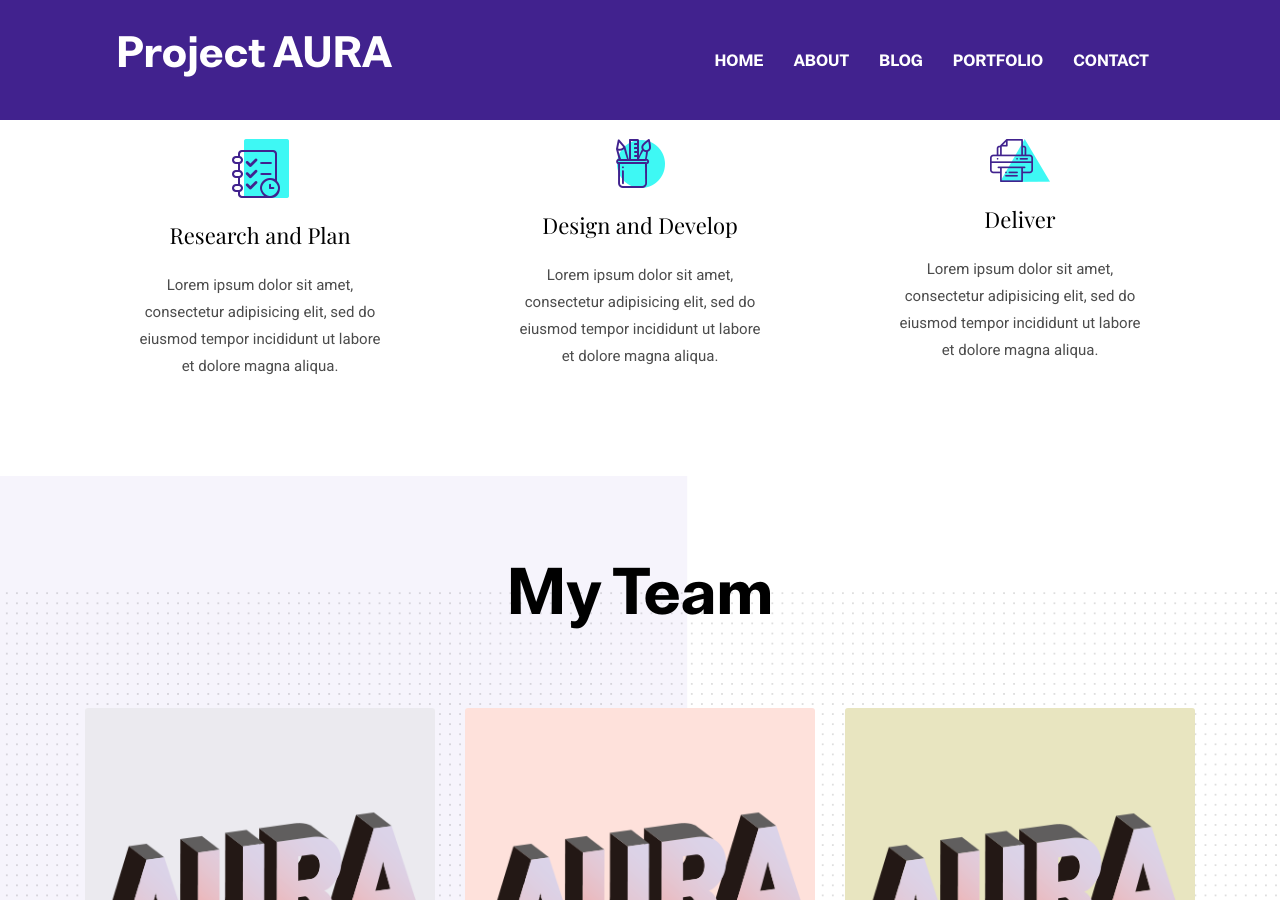
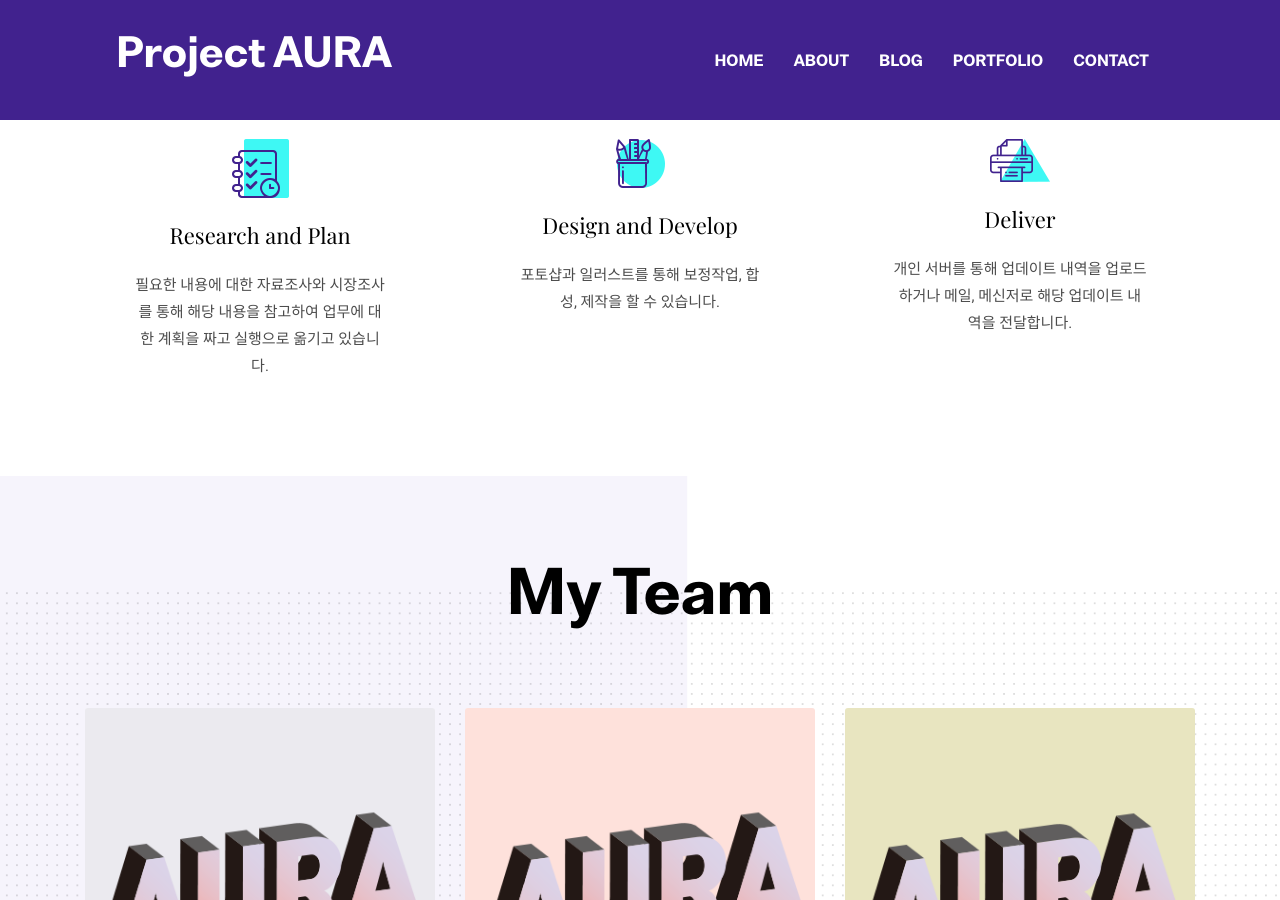
Before and after one commit to n0n02001/n0n02001.github.io, a Jekyll site: the page built from _pages/about.md, in a window 1280 px wide and 900 px high, scrolled down 1083 px. Built offline with Jekyll 4.4.1, drawn with Linux system fonts in a browser that asks for light colours.

Commit message:
Update settings.yml

```diff
--- a/_data/settings.yml
+++ b/_data/settings.yml
@@ -64,15 +64,15 @@ blurb-btn-name: know more
 work-process:
   - title : "Research and Plan"
     icon : "assets/images/icons/plan.png"
-    content : "Lorem ipsum dolor sit amet, consectetur adipisicing elit, sed do eiusmod tempor incididunt ut labore et dolore magna aliqua."
+    content : "필요한 내용에 대한 자료조사와 시장조사를 통해 해당 내용을 참고하여 업무에 대한 계획을 짜고 실행으로 옮기고 있습니다."
 
   - title : "Design and Develop"
     icon : "assets/images/icons/design.png"
-    content : "Lorem ipsum dolor sit amet, consectetur adipisicing elit, sed do eiusmod tempor incididunt ut labore et dolore magna aliqua."
+    content : "포토샵과 일러스트를 통해 보정작업, 합성, 제작을 할 수 있습니다."
 
   - title : "Deliver"
     icon : "assets/images/icons/print.png"
-    content : "Lorem ipsum dolor sit amet, consectetur adipisicing elit, sed do eiusmod tempor incididunt ut labore et dolore magna aliqua."
+    content : "개인 서버를 통해 업데이트 내역을 업로드 하거나 메일, 메신저로 해당 업데이트 내역을 전달합니다."
 
 
 # My Team Section
```
